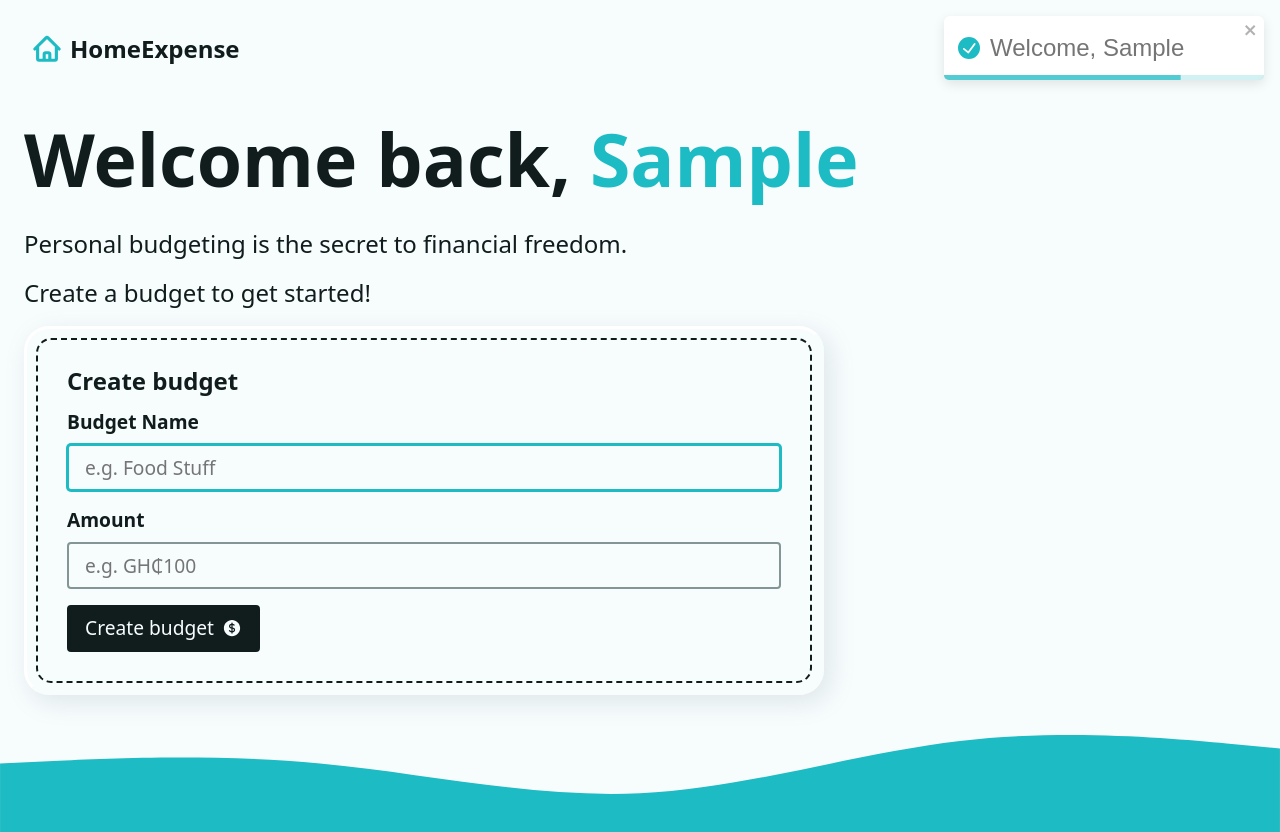
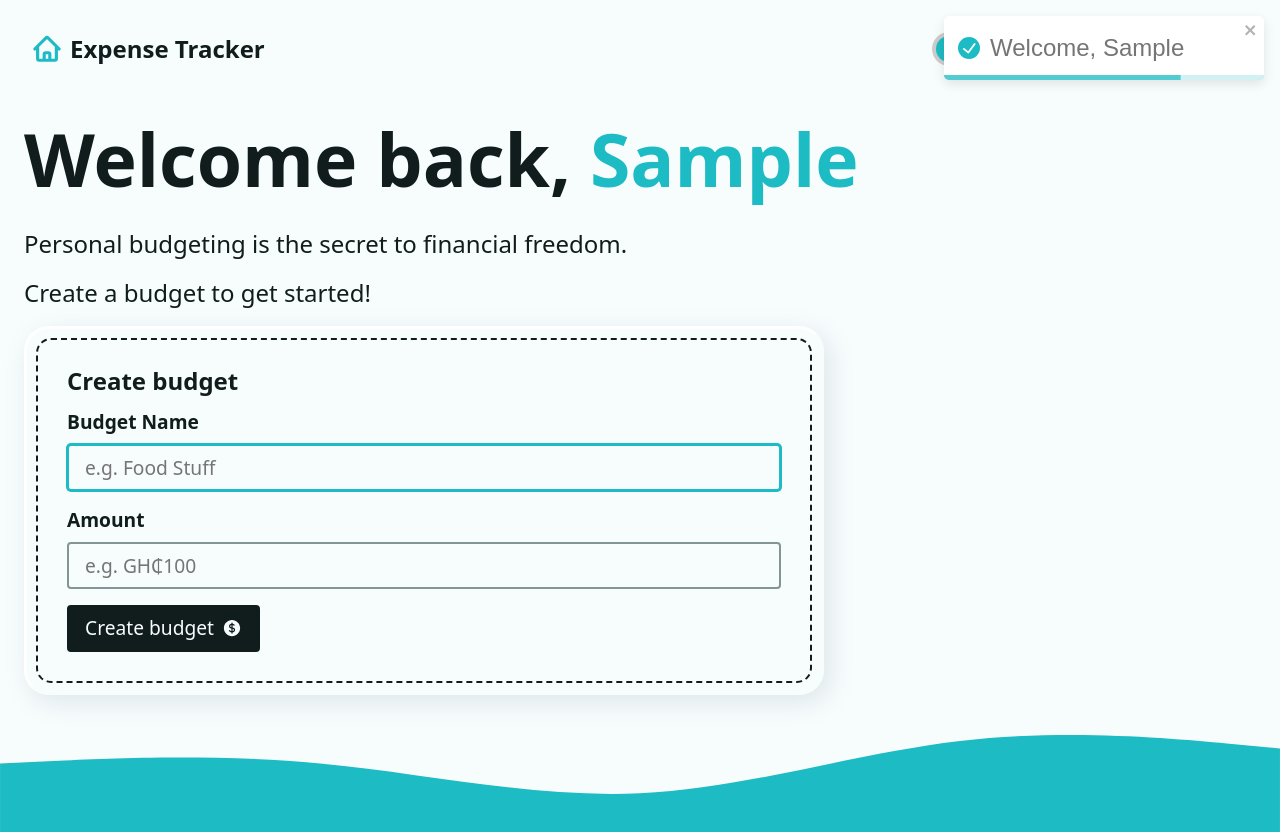
Before and after one commit to EmmanuelOyiti/react-expense-app, a React (Vite) app: page / in a window 1280 px wide. Both pictures are taken after typing "Sample" into the empty fields and a click on the button "Create Account". Shown: the top 832 px of the page. Built offline with nearby package versions, Linux system fonts and the light colour scheme.

Commit message:
Added the light/Dark theme with a sliderBar

```diff
--- /dev/null
+++ b/src/Test.jsx
@@ -0,0 +1,28 @@
+import React, { useState, useEffect } from "react";
+import "./test.css";
+
+const Test = () => {
+  const [darkMode, setDarkMode] = useState(false);
+
+  useEffect(() => {
+    document.body.classList.toggle("dark", darkMode);
+  }, [darkMode]);
+
+  return (
+    <div className="wrapper" style={{ display: "flex", alignItems: "center", gap: "1rem" }}>
+      <label className="switch">
+        <input
+          type="checkbox"
+          checked={darkMode}
+          onChange={(e) => setDarkMode(e.target.checked)}
+        />
+        <span className="slider round"></span>
+      </label>
+      <span style={{ fontWeight: "bold" }}>
+        {darkMode ? "Dark" : "Light"}
+      </span>
+    </div>
+  );
+};
+
+export default Test;
--- a/src/components/Nav.jsx
+++ b/src/components/Nav.jsx
@@ -1,30 +1,27 @@
-// rrd imports
-import { Form, NavLink } from "react-router-dom"
+import { Form, NavLink } from "react-router-dom";
+import { TrashIcon } from "@heroicons/react/24/solid";
+import logomark from "../assets/logomark.svg";
+import Test from "../Test";
 
-// library
-import { TrashIcon } from '@heroicons/react/24/solid'
-
-// assets
-import logomark from "../assets/logomark.svg"
+// dark mode toggle
 
 const Nav = ({ userName }) => {
   return (
-    <nav>
-      <NavLink
-        to="/"
-        aria-label="Go to home"
-      >
+    <nav style={{ display: "flex", justifyContent: "space-between", alignItems: "center", gap: "1rem" }}>
+      <NavLink to="/" aria-label="Go to home" style={{ display: "flex", alignItems: "center", gap: "0.5rem" }}>
         <img src={logomark} alt="" height={30} />
-        <span>HomeExpense</span>
+        <span>Expense Tracker</span>
       </NavLink>
-      {
-        userName && (
+
+      {userName && (
+        <div style={{ display: "flex", alignItems: "center", gap: "1rem" }}>
+          <Test /> {/* 🌙 Theme Toggle */}
           <Form
             method="post"
             action="logout"
             onSubmit={(event) => {
               if (!confirm("Delete user and all data?")) {
-                event.preventDefault()
+                event.preventDefault();
               }
             }}
           >
@@ -32,11 +29,11 @@ const Nav = ({ userName }) => {
               <span>Delete User</span>
               <TrashIcon width={20} />
             </button>
+          </Form>
+        </div>
+      )}
+    </nav>
+  );
+};
 
-          </Form>
-        )
-      }
-    </nav>
-  )
-}
-export default Nav
+export default Nav;
--- a/src/index.css
+++ b/src/index.css
@@ -65,6 +65,7 @@ body {
   -webkit-text-size-adjust: 100%;
   background-color: hsl(var(--bkg));
   color: hsl(var(--text));
+  transition: background-color 0.3s ease, color 0.3s ease;
 }
 
 /* typography */
@@ -321,6 +322,15 @@ nav a {
   padding: var(--space-xs);
   text-decoration: none;
   font-weight: bold;
+}
+
+@media (prefers-color-scheme: dark) {
+  :root {
+    --bkg: 185 26% 9%;
+    --text: 190 60% 98%;
+    --muted: 183 8% 65%;
+    --light: 180 14% 25%;
+  }
 }
 
 @media screen and (max-width: 525px) {
--- /dev/null
+++ b/src/test.css
@@ -0,0 +1,95 @@
+:root {
+	/* Light theme (default) */
+	--accent: 183 74% 44%;
+	--bkg: 190 60% 98%;
+	--text: 185 26% 9%;
+	--muted: 183 8% 55%;
+	--light: 180 14% 85%;
+	--warning: 4 66% 63%;
+	--toastify-color-success: hsl(var(--accent));
+}
+
+.dark {
+	/* Dark theme overrides */
+	--accent: 183 74% 59%;
+	--bkg: 190 20% 10%;
+	--text: 185 26% 95%;
+	--muted: 183 8% 70%;
+	--light: 180 10% 20%;
+	--warning: 4 70% 70%;
+}
+
+
+/* switch */
+.switch {
+	position: relative;
+	display: inline-block;
+	width: 60px;
+	height: 34px;
+  }
+
+  /* Hide default HTML checkbox */
+  .switch input {
+	opacity: 0;
+	width: 0;
+	height: 0;
+  }
+
+  /* The slider */
+  .slider {
+	position: absolute;
+	cursor: pointer;
+	top: 0;
+	left: 0;
+	right: 0;
+	bottom: 0;
+	background-color: #ccc;
+	-webkit-transition: .4s;
+	transition: .4s;
+  }
+
+  .slider:before {
+	position: absolute;
+	content: "";
+	height: 26px;
+	width: 26px;
+	left: 4px;
+	bottom: 4px;
+	background-color: hsl(var(--accent));
+	-webkit-transition: .4s;
+	transition: .4s;
+  }
+
+  input:checked + .slider {
+	background-color: #2196F3;
+  }
+
+  input:focus + .slider {
+	box-shadow: 0 0 1px #2196F3;
+  }
+
+  input:checked + .slider:before {
+	-webkit-transform: translateX(26px);
+	-ms-transform: translateX(26px);
+	transform: translateX(26px);
+  }
+
+  /* Rounded sliders */
+  .slider.round {
+	border-radius: 34px;
+  }
+
+  .slider.round:before {
+	border-radius: 50%;
+  }
+
+  select{
+	background-color: hsl(var(--bkg));
+	color: #6e6e6e;
+	border: 1px solid hsl(var(--muted));
+	padding: 5px;
+	border-radius: 5px;
+	font-size: 16px;
+	cursor: pointer;
+	transition: background-color 0.3s, color 0.3s, border-color 0.3s;
+  }
```
Also changed, not shown: src/pages/Dashboard.jsx (+0 -13 lines).
